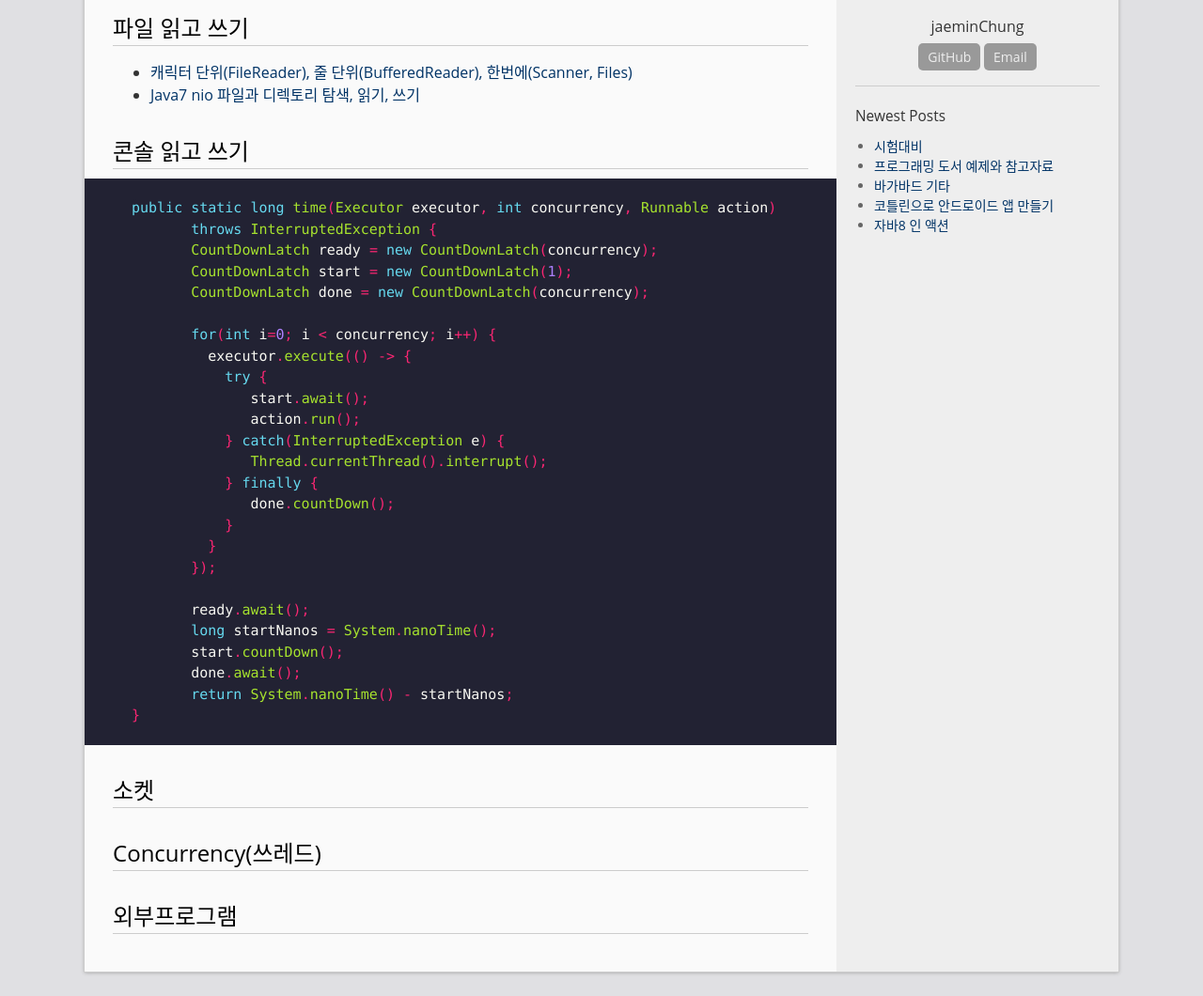
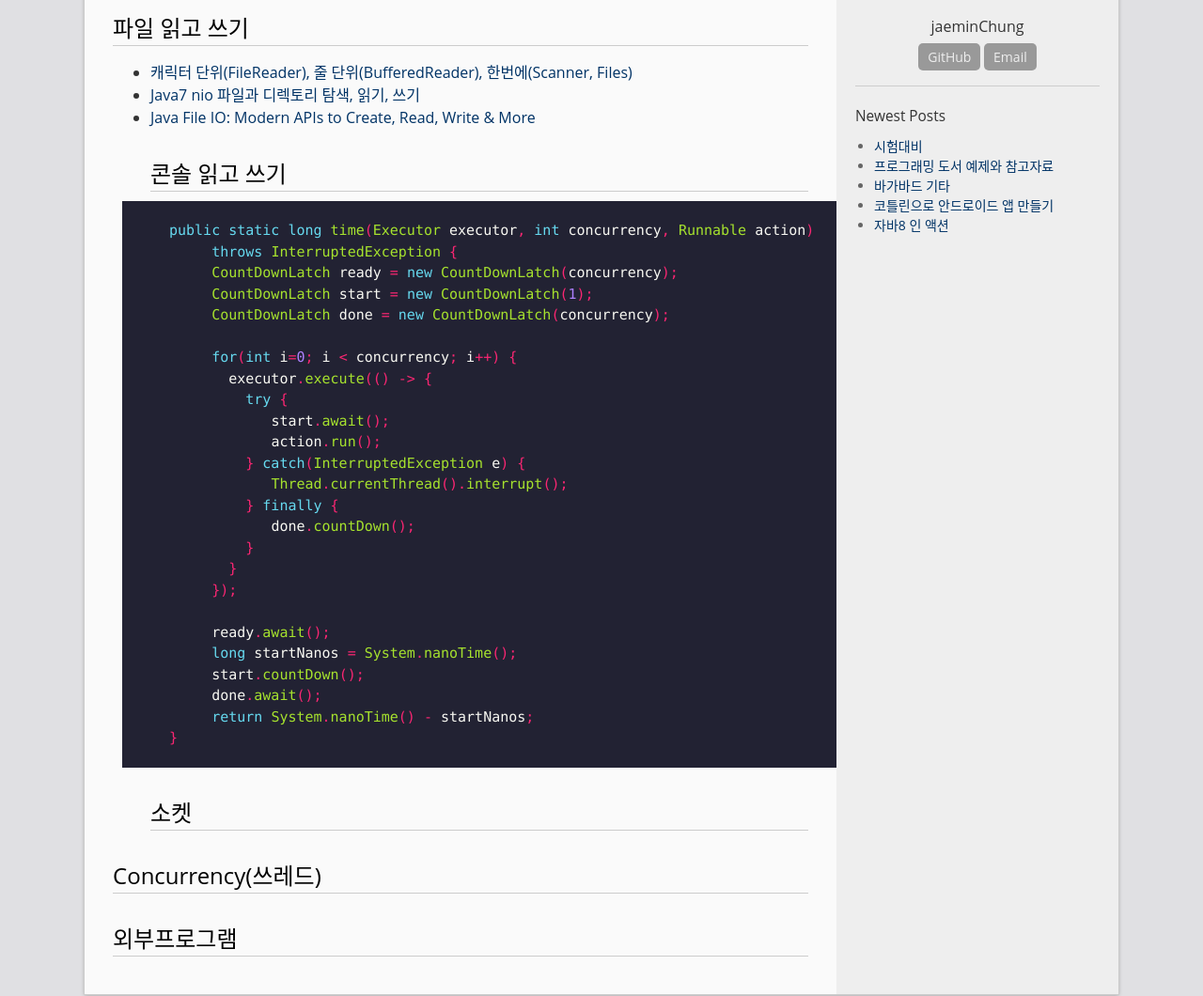
Before and after one commit to jaeminChung/jaeminChung.github.io, a Jekyll site: the page built from _posts/2020-06-04-시험대비.markdown, in a window 1280 px wide, cut to the strip 261-1321 px from the top of the page. Shown: the whole strip at 94% size. Built offline with Jekyll 4.4.1, drawn with Linux system fonts in a browser that asks for light colours.

Commit message:
add java file io

````diff
--- a/_posts/2020-06-04-시험대비.markdown
+++ b/_posts/2020-06-04-시험대비.markdown
@@ -9,7 +9,7 @@ permalink: /archivers/시험대비
 ## 파일 읽고 쓰기
 - [캐릭터 단위(FileReader), 줄 단위(BufferedReader), 한번에(Scanner, Files)](https://jeong-pro.tistory.com/69)
 - [Java7 nio 파일과 디렉토리 탐색, 읽기, 쓰기](http://blog.naver.com/PostView.nhn?blogId=minis24&logNo=220686733911&parentCategoryNo=&categoryNo=82&viewDate=&isShowPopularPosts=false&from=postView)
-
+- [Java File IO: Modern APIs to Create, Read, Write & More](https://www.marcobehler.com/guides/java-files)
 ## 콘솔 읽고 쓰기
 ```java
 public static long time(Executor executor, int concurrency, Runnable action)
````
